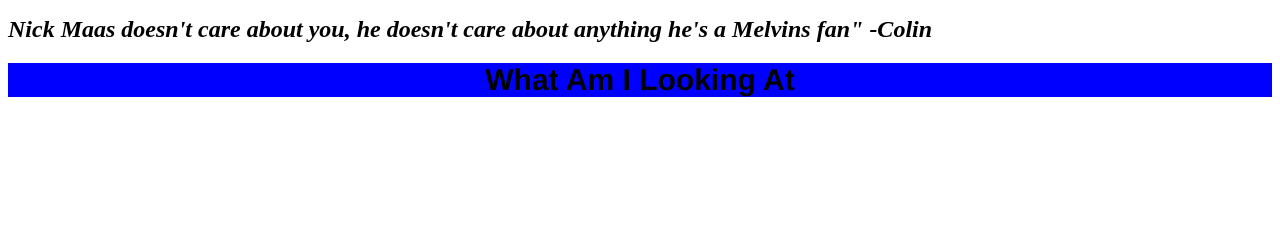
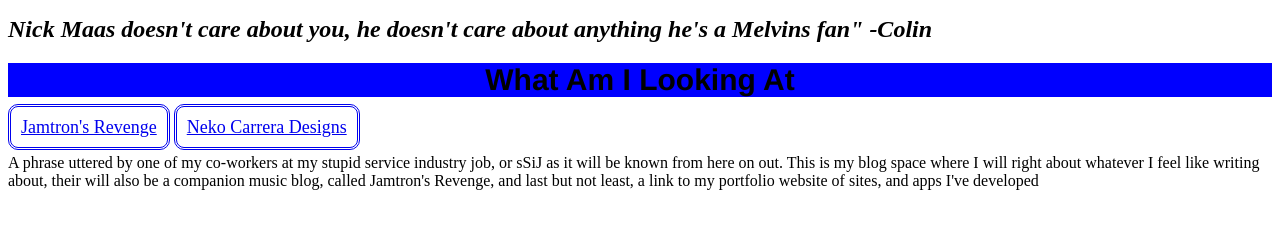
Before and after one commit to NekoCarreraDesigns/blog-site, a plain HTML site: page index.html in a window 1280 px wide. Drawn offline with Linux system fonts and the light colour scheme.

Commit message:
added nav bar links to the blog page and styled them

```diff
--- a/index.html
+++ b/index.html
@@ -13,5 +13,18 @@
       Melvins fan" -Colin
     </h1>
     <h1 id="title">What Am I Looking At</h1>
+    <nav class="nav-bar">
+      <a class="nav-item" href="jamtron's-revenge.html">Jamtron's Revenge</a>
+      <a class="nav-item" href="https://dry-falls-03215.herokuapp.com"
+        >Neko Carrera Designs</a
+      >
+    </nav>
+    <p>
+      A phrase uttered by one of my co-workers at my stupid service industry
+      job, or sSiJ as it will be known from here on out. This is my blog space
+      where I will right about whatever I feel like writing about, their will
+      also be a companion music blog, called Jamtron's Revenge, and last but not
+      least, a link to my portfolio website of sites, and apps I've developed
+    </p>
   </body>
 </html>
--- a/style.css
+++ b/style.css
@@ -11,3 +11,11 @@
   background-color: blue;
   text-align: center;
 }
+
+.nav-item {
+  text-align: center;
+  padding: 10px;
+  font-size: 18px;
+  border-style: double;
+  border-radius: 10px;
+}
```
